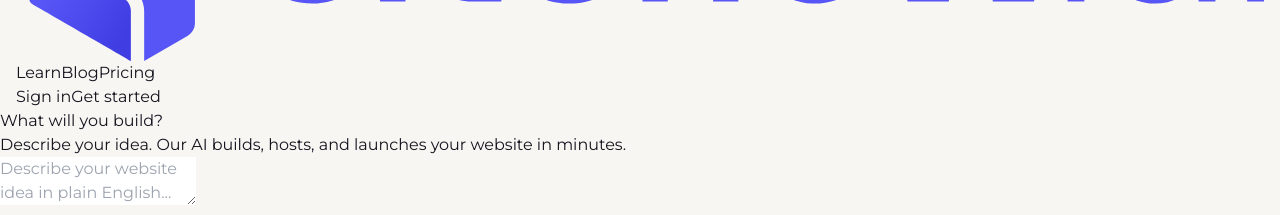
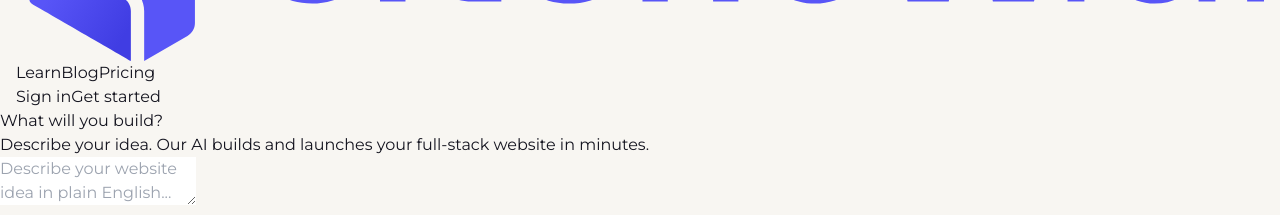
Before and after one commit to AndrewSaka/nextjs-sitenow.ai, a Next.js app: page /staging in a window 1280 px wide. Shown: the part 800-1015 px from the top of the page. Built offline with nearby package versions, Linux system fonts and the light colour scheme.

Commit message:
feat: design tweaks

```diff
--- a/src/components/staging/sn-hero.tsx
+++ b/src/components/staging/sn-hero.tsx
@@ -51,7 +51,7 @@ const SnHero = () => {
           What will you build?
         </h1>
         <p className="sn-hero-sub">
-          Describe your idea. Our AI builds, hosts, and launches your website in minutes.
+          Describe your idea. Our AI builds and launches your full-stack website in minutes.
         </p>
         <div className={"sn-ai-builder" + (heroValue ? " has-value" : "")}>
           <textarea
```
